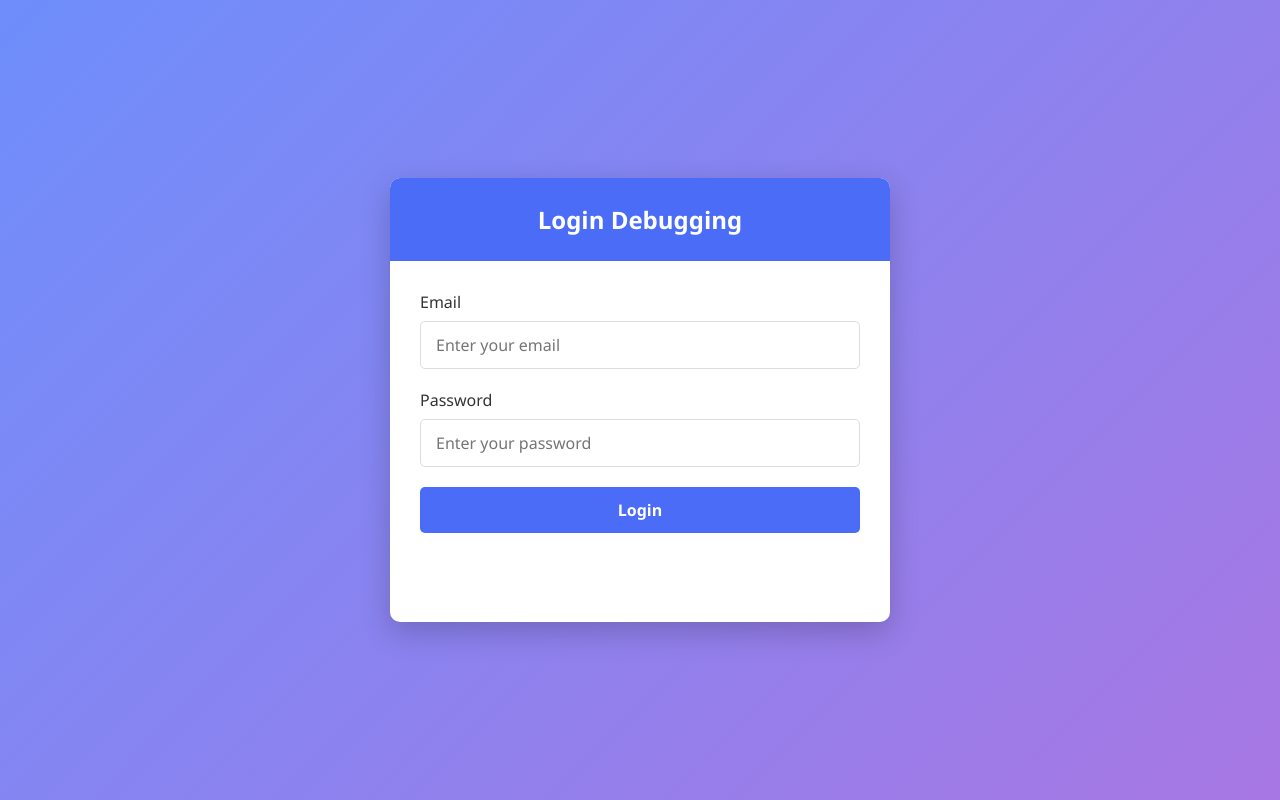
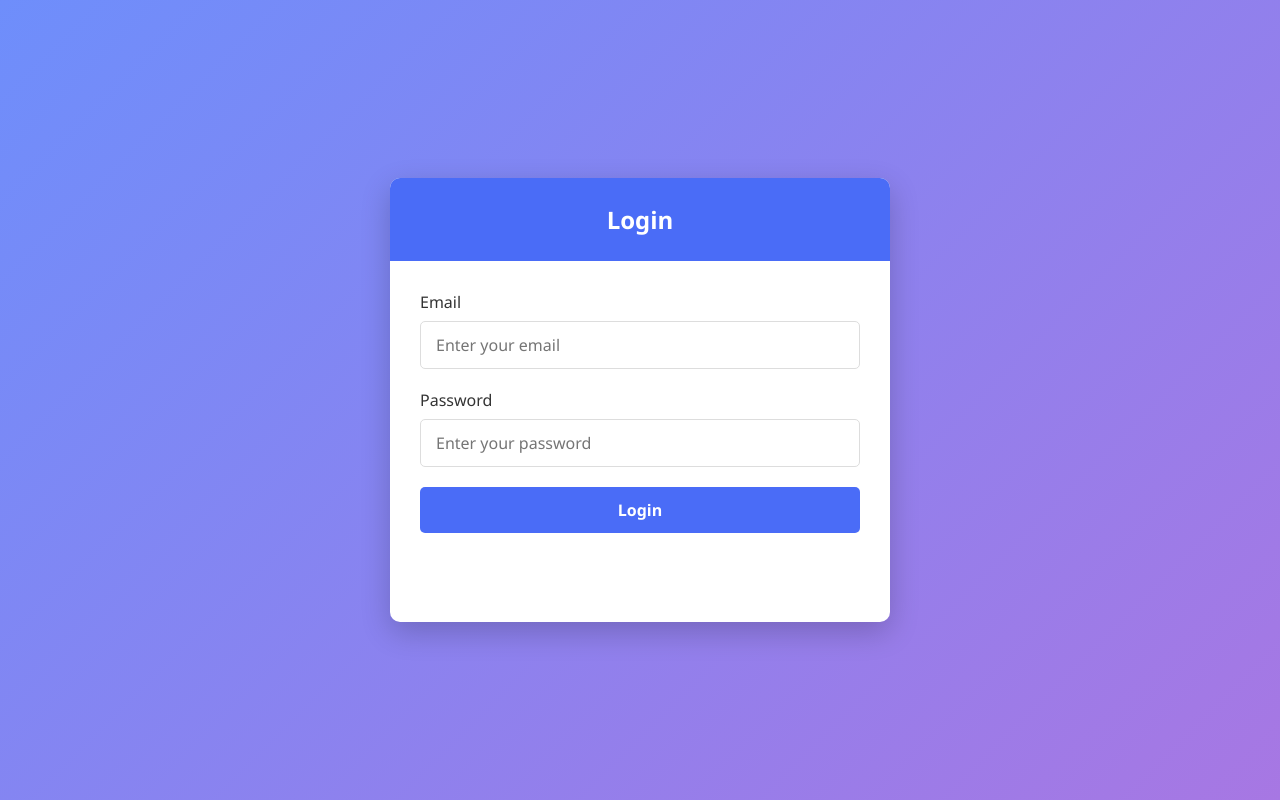
Before and after one commit to LPKKP/Laporan-Khas-KKP, a plain HTML site: page login.html in a window 1280 px wide. Drawn offline with Linux system fonts and the light colour scheme.

Commit message:
Update login.html 6

```diff
--- a/login.html
+++ b/login.html
@@ -3,7 +3,7 @@
 <head>
     <meta charset="UTF-8">
     <meta name="viewport" content="width=device-width, initial-scale=1.0">
-    <title>Login System Debug</title>
+    <title>LPKKP Login</title>
     <style>
         * {
             box-sizing: border-box;
@@ -149,7 +149,7 @@
 <body>
     <div class="container" id="loginPage">
         <div class="header">
-            <h1>Login Debugging</h1>
+            <h1>Login</h1>
         </div>
         <div class="form-container">
             <div class="input-group">
```
